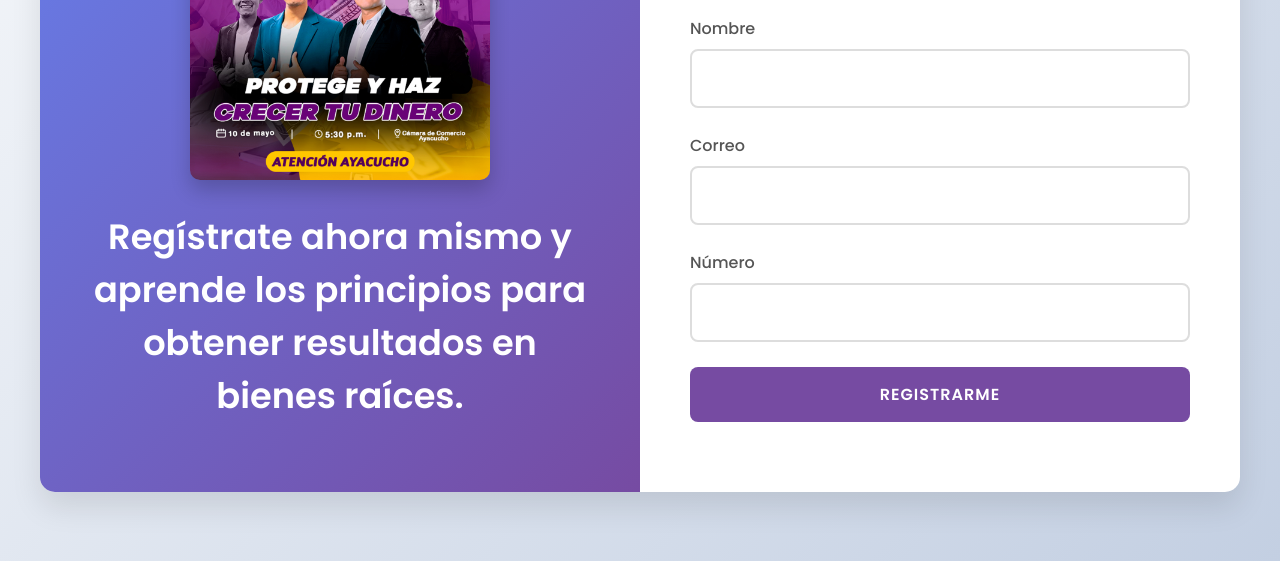
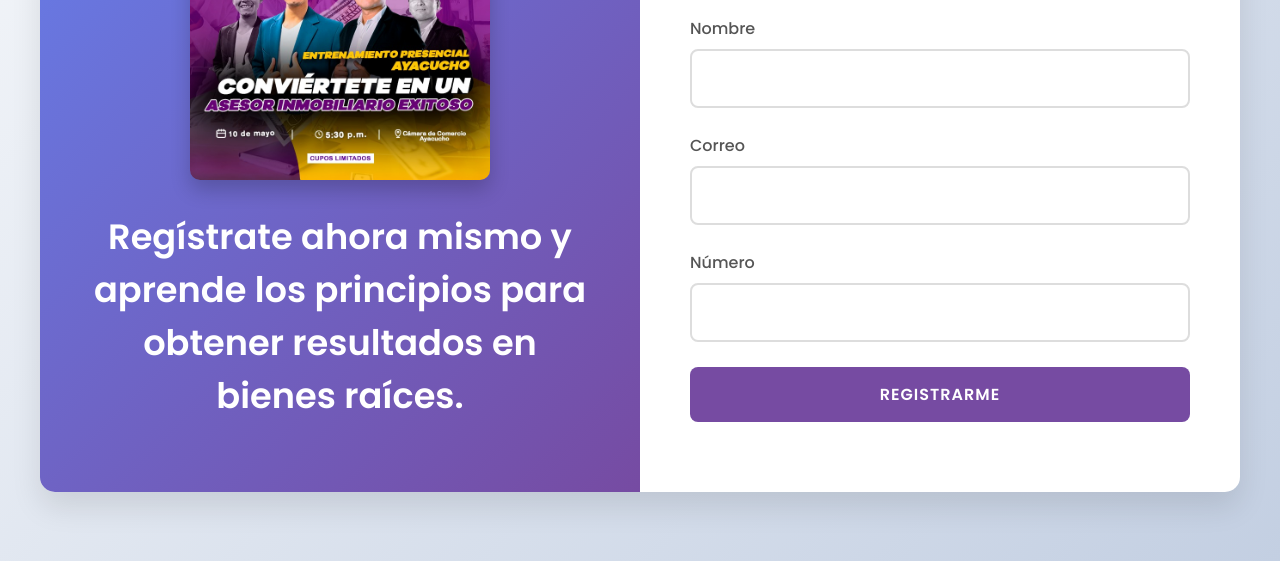
Before and after one commit to crisdaniel45/aterrizaje_viben, a plain HTML site: page pagina2.html in a window 1280 px wide. Shown: the part 239-800 px from the top of the page. Drawn offline with Linux system fonts and the light colour scheme.

Commit message:
nuevo flyer

```diff
--- a/pagina2.html
+++ b/pagina2.html
@@ -259,7 +259,7 @@
 
 <div class="main-container">
   <div class="left-column">
-    <img src="img/img_vibensistemas.jpg" alt="Imagen descriptiva">
+    <img src="img/perfeccion.jpeg" alt="Imagen descriptiva">
     <h1>Regístrate ahora mismo y aprende los principios para obtener resultados en bienes raíces.</h1>
 
 
```
Also changed, not shown: img/perfeccion.jpeg (added).
